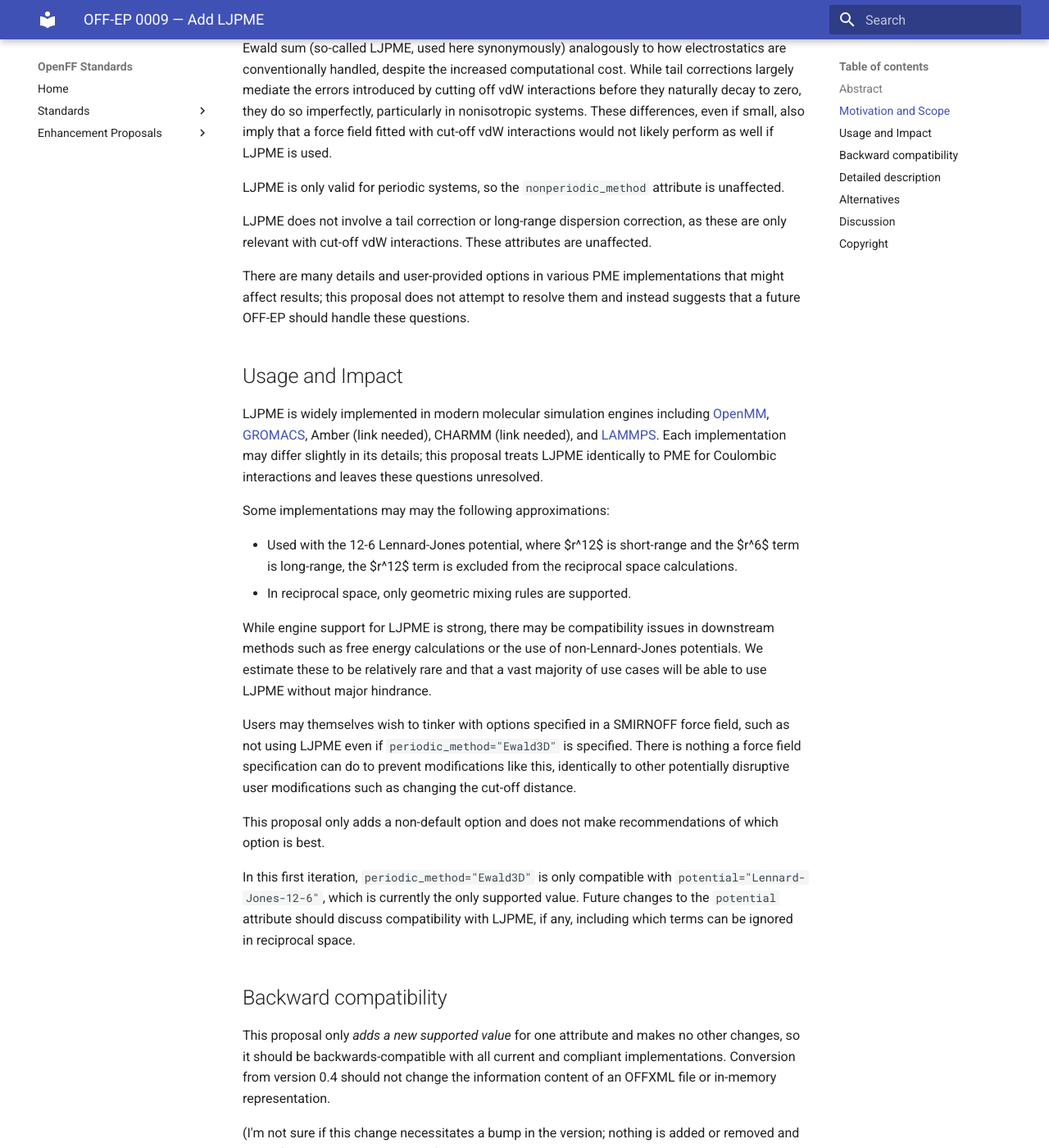
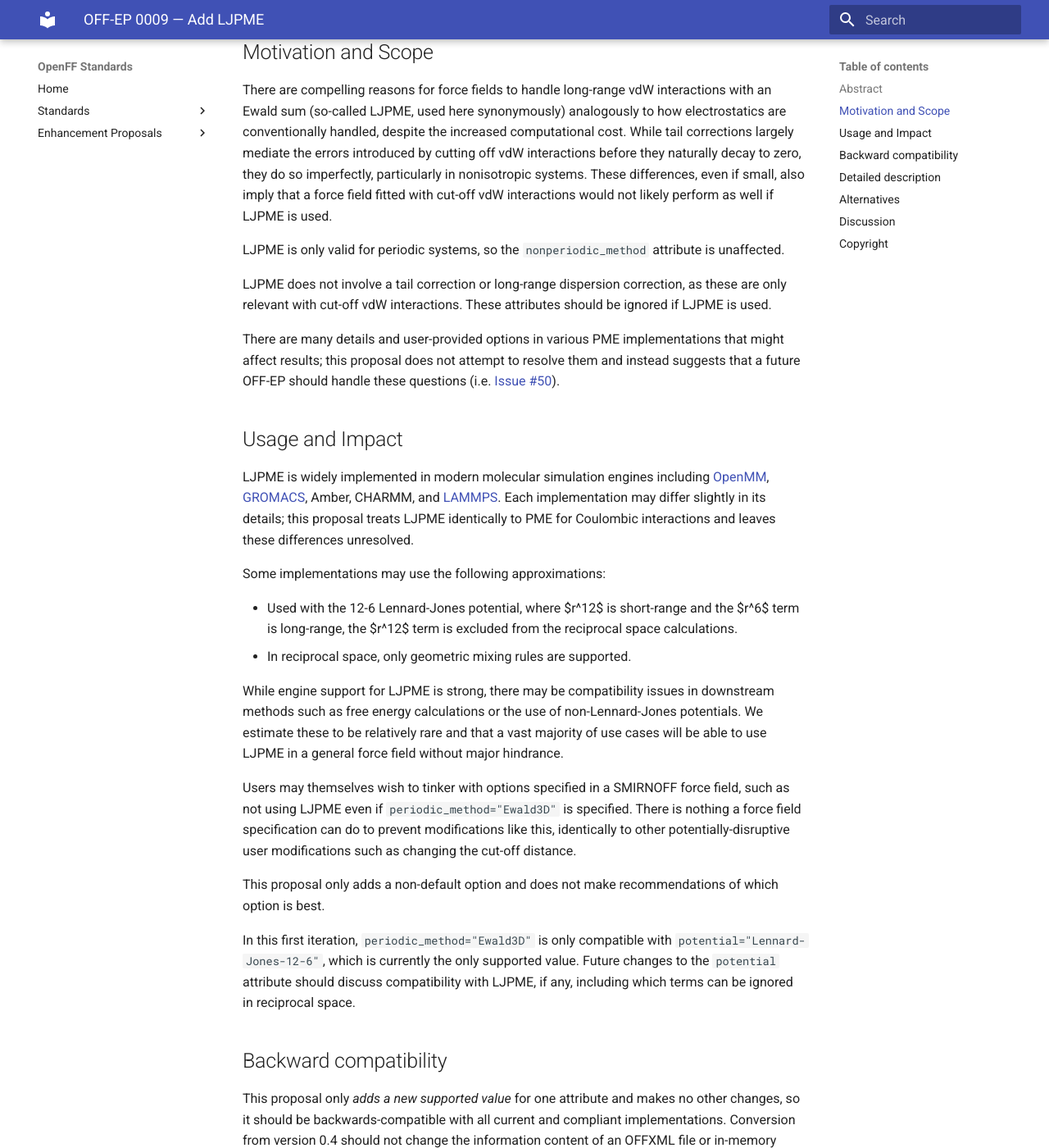
Before and after one commit to openforcefield/standards, an MkDocs documentation site: the page built from docs/enhancement-proposals/off-ep-0009.md, in a window 1280 px wide and 1400 px high, scrolled down 642 px. Shown: the whole window at 82% size. Built offline with MkDocs 1.6.1 and Material for MkDocs 9.7.7, drawn with Linux system fonts in a browser that asks for light colours; some of the changed text lies outside the part shown.

Commit message:
Final edits, submission

````diff
--- a/docs/enhancement-proposals/off-ep-0009.md
+++ b/docs/enhancement-proposals/off-ep-0009.md
@@ -1,16 +1,16 @@
 # OFF-EP 0009 — Add LJPME
 
-**Status:** Draft
+**Status:** Submitted
 
 **Authors:** Matt Thompson, John Chodera
 
-**Acceptance criteria:** Unanimity
+**Acceptance criteria:** Unanimity (4 approving reviews) or partial support (2 approvals and 2 week period with no reviews requesting changes)[https://openforcefield.atlassian.net/wiki/spaces/MEET/pages/2638774273/09-05-23+SMIRNOFF+Committee+Meeting]
 
 **Stakeholders:**
 
 **Created:** 2023-09-05
 
-**Discussion:** [PR #40](https://github.com/openforcefield/standards/pull/40) [PR #44](https://github.com/openforcefield/standards/pull/44)
+**Discussion:** [PR #40](https://github.com/openforcefield/standards/pull/40), [PR #44](https://github.com/openforcefield/standards/pull/44), [Issue #11](https://github.com/openforcefield/standards/issues/11), [Toolkit issue #989](https://github.com/openforcefield/openff-toolkit/issues/989#issuecomment-862792421), [OFF-EP-0008](https://github.com/openforcefield/standards/pull/53#issuecomment-1661316600)
 
 **Implementation:** [``openff-standards``](https://github.com/openforcefield/openff-standards)
 
@@ -24,22 +24,22 @@ There are compelling reasons for force fields to handle long-range vdW interacti
 
 LJPME is only valid for periodic systems, so the `nonperiodic_method` attribute is unaffected.
 
-LJPME does not involve a tail correction or long-range dispersion correction, as these are only relevant with cut-off vdW interactions. These attributes are unaffected.
+LJPME does not involve a tail correction or long-range dispersion correction, as these are only relevant with cut-off vdW interactions. These attributes should be ignored if LJPME is used.
 
-There are many details and user-provided options in various PME implementations that might affect results; this proposal does not attempt to resolve them and instead suggests that a future OFF-EP should handle these questions.
+There are many details and user-provided options in various PME implementations that might affect results; this proposal does not attempt to resolve them and instead suggests that a future OFF-EP should handle these questions (i.e. [Issue #50](https://github.com/openforcefield/standards/issues/50)).
 
 ## Usage and Impact
 
-LJPME is widely implemented in modern molecular simulation engines including [OpenMM](http://docs.openmm.org/latest/api-python/generated/openmm.openmm.NonbondedForce.html?highlight=ljpme), [GROMACS](https://manual.gromacs.org/current/reference-manual/functions/long-range-vdw.html#lennard-jones-pme), Amber (link needed), CHARMM (link needed), and [LAMMPS](https://docs.lammps.org/pair_lj_long.html). Each implementation may differ slightly in its details; this proposal treats LJPME identically to PME for Coulombic interactions and leaves these questions unresolved.
+LJPME is widely implemented in modern molecular simulation engines including [OpenMM](http://docs.openmm.org/latest/api-python/generated/openmm.openmm.NonbondedForce.html?highlight=ljpme), [GROMACS](https://manual.gromacs.org/current/reference-manual/functions/long-range-vdw.html#lennard-jones-pme), Amber, CHARMM, and [LAMMPS](https://docs.lammps.org/pair_lj_long.html). Each implementation may differ slightly in its details; this proposal treats LJPME identically to PME for Coulombic interactions and leaves these differences unresolved.
 
-Some implementations may may the following approximations:
+Some implementations may use the following approximations:
 
 - Used with the 12-6 Lennard-Jones potential, where $r^12$ is short-range and the $r^6$ term is long-range, the $r^12$ term is excluded from the reciprocal space calculations.
 - In reciprocal space, only geometric mixing rules are supported.
 
-While engine support for LJPME is strong, there may be compatibility issues in downstream methods such as free energy calculations or the use of non-Lennard-Jones potentials. We estimate these to be relatively rare and that a vast majority of use cases will be able to use LJPME without major hindrance.
+While engine support for LJPME is strong, there may be compatibility issues in downstream methods such as free energy calculations or the use of non-Lennard-Jones potentials. We estimate these to be relatively rare and that a vast majority of use cases will be able to use LJPME in a general force field without major hindrance.
 
-Users may themselves wish to tinker with options specified in a SMIRNOFF force field, such as not using LJPME even if `periodic_method="Ewald3D"` is specified. There is nothing a force field specification can do to prevent modifications like this, identically to other potentially disruptive user modifications such as changing the cut-off distance.
+Users may themselves wish to tinker with options specified in a SMIRNOFF force field, such as not using LJPME even if `periodic_method="Ewald3D"` is specified. There is nothing a force field specification can do to prevent modifications like this, identically to other potentially-disruptive user modifications such as changing the cut-off distance.
 
 This proposal only adds a non-default option and does not make recommendations of which option is best.
 
@@ -49,14 +49,14 @@ In this first iteration, `periodic_method="Ewald3D"` is only compatible with `po
 
 This proposal only *adds a new supported value* for one attribute and makes no other changes, so it should be backwards-compatible with all current and compliant implementations. Conversion from version 0.4 should not change the information content of an OFFXML file or in-memory representation.
 
-(I'm not sure if this change necessitates a bump in the version; nothing is added or removed and the defaults are unchanged, but if there is no bump I can't envision a clear answer to the question of "is LJPME supported in version 0.4?" so I lean toward thinking it is needed.)
+This proposal bumps the version of the vdW section from 0.4 to 0.5 with only the being that `"Ewald3D"` is a supported value for `periodic_potential`.
 
 ## Detailed description
 
 This change adds `"Ewald3D"` as a supported value of the `periodic_method` attribute in the `<vdW>` tag:
 
 ```
-* `Ewald3D`: a method like [particle mesh Ewald](https://docs.openmm.org/latest/userguide/theory.html#coulomb-interaction-with-particle-mesh-ewald) should be used
+* `Ewald3D`: a method like [particle mesh Ewald](https://docs.openmm.org/latest/userguide/theory.html#coulomb-interaction-with-particle-mesh-ewald) should be used. This is only compatible with `potential="Lennard-Jones-12-6"`.
 ```
 
 The description is nearly identical to how the `periodic_potential` attribute of the `<Electrostatics>` section is described.
````
Also changed, not shown: other parts of docs/enhancement-proposals/off-ep-0009.md (+1 -1 lines).
